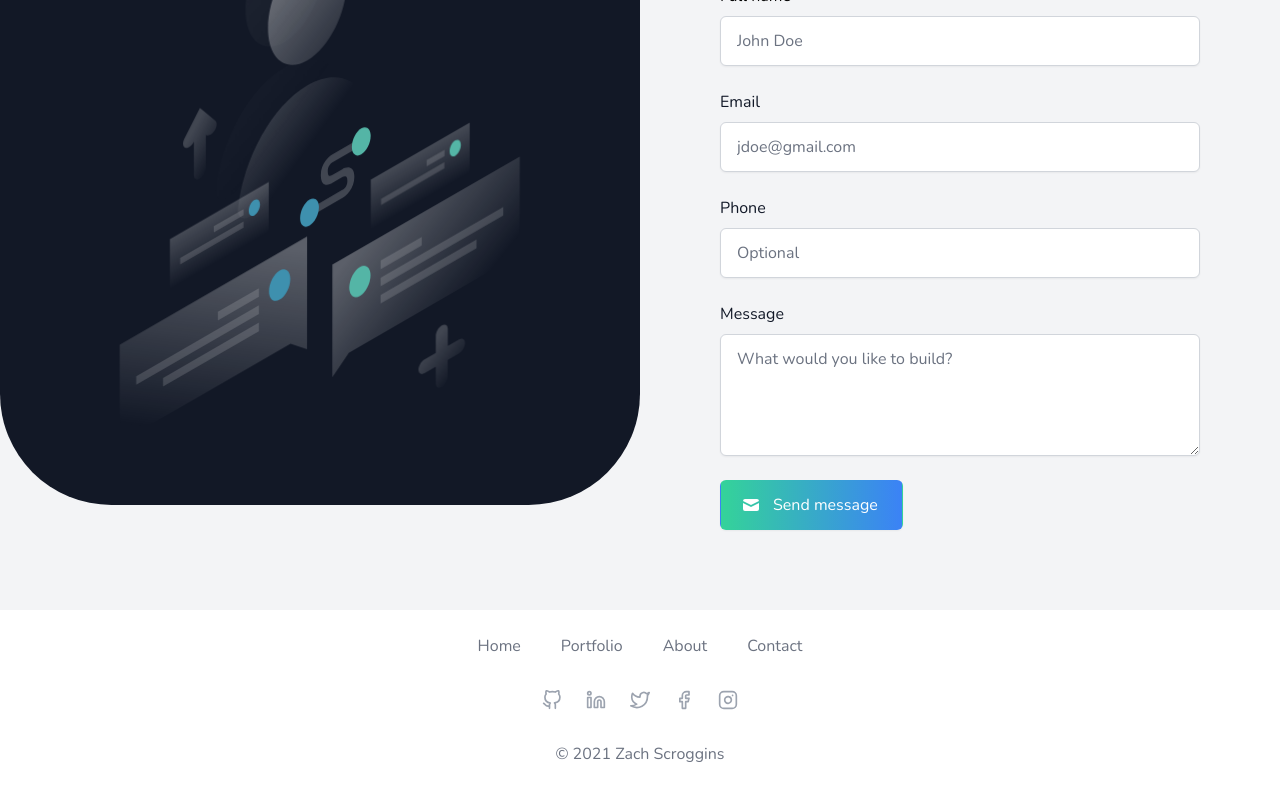
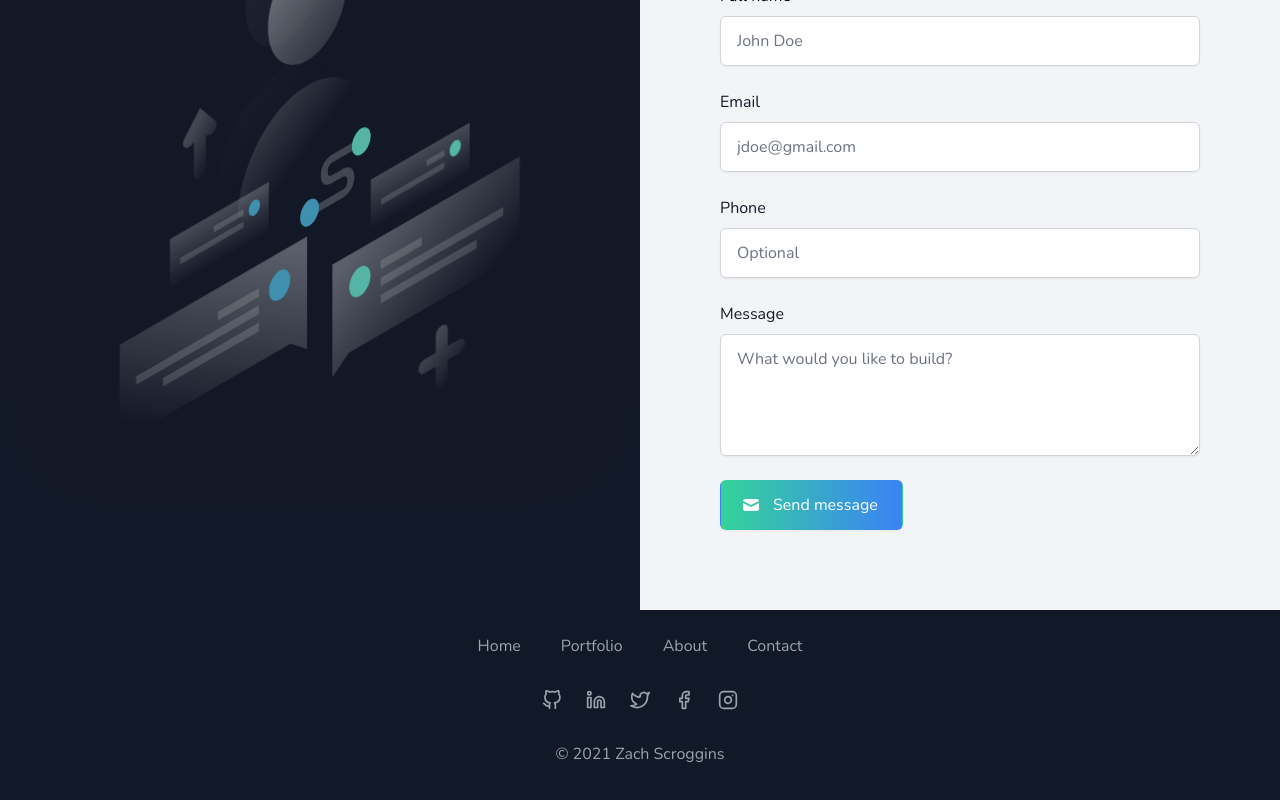
Before and after one commit to ZachScroggins/my-website, a Next.js app: page / in a window 1280 px wide. Shown: the part 1350-2150 px from the top of the page. Built offline with nearby package versions, Linux system fonts and the light colour scheme; no server answers; what @tailwindcss/typography would draw is missing.

Commit message:
footer & contact image permanent dark

```diff
--- a/components/Footer.tsx
+++ b/components/Footer.tsx
@@ -17,7 +17,7 @@ import {
 
 const Footer = () => {
   return (
-    <footer className='bg-white dark:bg-gray-900'>
+    <footer className='bg-gray-900'>
       <div className='flex justify-center px-4 mx-auto max-w-7xl sm:px-6 lg:px-8'>
         <span className='w-full h-full pb-6 dark:border-t dark:border-gray-700'></span>
       </div>
@@ -28,28 +28,28 @@ const Footer = () => {
         >
           <div className='px-5 py-2'>
             <Link href='/'>
-              <a className='text-base text-gray-500 dark:text-gray-400 dark:hover:text-gray-100 hover:text-gray-900'>
+              <a className='text-base text-gray-400 hover:text-gray-100'>
                 Home
               </a>
             </Link>
           </div>
           <div className='px-5 py-2'>
             <Link href='/#portfolio'>
-              <a className='text-base text-gray-500 dark:text-gray-400 dark:hover:text-gray-100 hover:text-gray-900'>
+              <a className='text-base text-gray-400 hover:text-gray-100'>
                 Portfolio
               </a>
             </Link>
           </div>
           <div className='px-5 py-2'>
             <Link href='/#about'>
-              <a className='text-base text-gray-500 dark:text-gray-400 dark:hover:text-gray-100 hover:text-gray-900'>
+              <a className='text-base text-gray-400 hover:text-gray-100'>
                 About
               </a>
             </Link>
           </div>
           <div className='px-5 py-2'>
             <Link href='/#contact'>
-              <a className='text-base text-gray-500 dark:text-gray-400 dark:hover:text-gray-100 hover:text-gray-900'>
+              <a className='text-base text-gray-400 hover:text-gray-100'>
                 Contact
               </a>
             </Link>
@@ -68,7 +68,7 @@ const Footer = () => {
             target='_blank'
             rel='noopener'
             title='GitHub Profile'
-            className='text-gray-400 hover:text-gray-500 dark:hover:text-gray-100'
+            className='text-gray-400 hover:text-gray-100'
           >
             <span className='sr-only'>GitHub</span>
             <FiGithub className='text-xl' />
@@ -78,7 +78,7 @@ const Footer = () => {
             target='_blank'
             rel='noopener'
             title='LinkedIn Profile'
-            className='text-gray-400 hover:text-gray-500 dark:hover:text-gray-100'
+            className='text-gray-400 hover:text-gray-100'
           >
             <span className='sr-only'>LinkedIn</span>
             <FiLinkedin className='text-xl' />
@@ -88,7 +88,7 @@ const Footer = () => {
             target='_blank'
             rel='noopener'
             title='Twitter Profile'
-            className='text-gray-400 hover:text-gray-500 dark:hover:text-gray-100'
+            className='text-gray-400 hover:text-gray-100'
           >
             <span className='sr-only'>Twitter</span>
             <FiTwitter className='text-xl' />
@@ -98,7 +98,7 @@ const Footer = () => {
             target='_blank'
             rel='noopener'
             title='Facebook Profile'
-            className='text-gray-400 hover:text-gray-500 dark:hover:text-gray-100'
+            className='text-gray-400 hover:text-gray-100'
           >
             <span className='sr-only'>Facebook</span>
             <FiFacebook className='text-xl' />
@@ -108,14 +108,14 @@ const Footer = () => {
             target='_blank'
             rel='noopener'
             title='Instagram Profile'
-            className='text-gray-400 hover:text-gray-500 dark:hover:text-gray-100'
+            className='text-gray-400 hover:text-gray-100'
           >
             <span className='sr-only'>Instagram</span>
             <FiInstagram className='text-xl' />
           </a>
         </div>
         <Link href='/'>
-          <a className='block mt-8 text-base text-center text-gray-500 dark:text-gray-400 dark:hover:text-gray-100 hover:text-gray-900'>
+          <a className='block mt-8 text-base text-center text-gray-400 hover:text-gray-100'>
             © {new Date().getFullYear()} Zach Scroggins
           </a>
         </Link>
--- a/components/home/Contact/index.tsx
+++ b/components/home/Contact/index.tsx
@@ -52,7 +52,7 @@ export const index = () => {
         id='contact'
         className='relative grid dark:bg-gray-900 md:grid-cols-2 lg:mt-20'
       >
-        <div>
+        <div className='bg-gray-900 rounded-tr-3xl'>
           <ContactSvg className='w-full h-full' />
         </div>
         {/* <div className='relative max-w-md px-4 py-12 mx-auto sm:max-w-7xl sm:px-6 sm:py-20 md:py-28 lg:px-8 lg:py-32'> */}
```
Also changed, not shown: public/images/paulita-carlotta.png.
